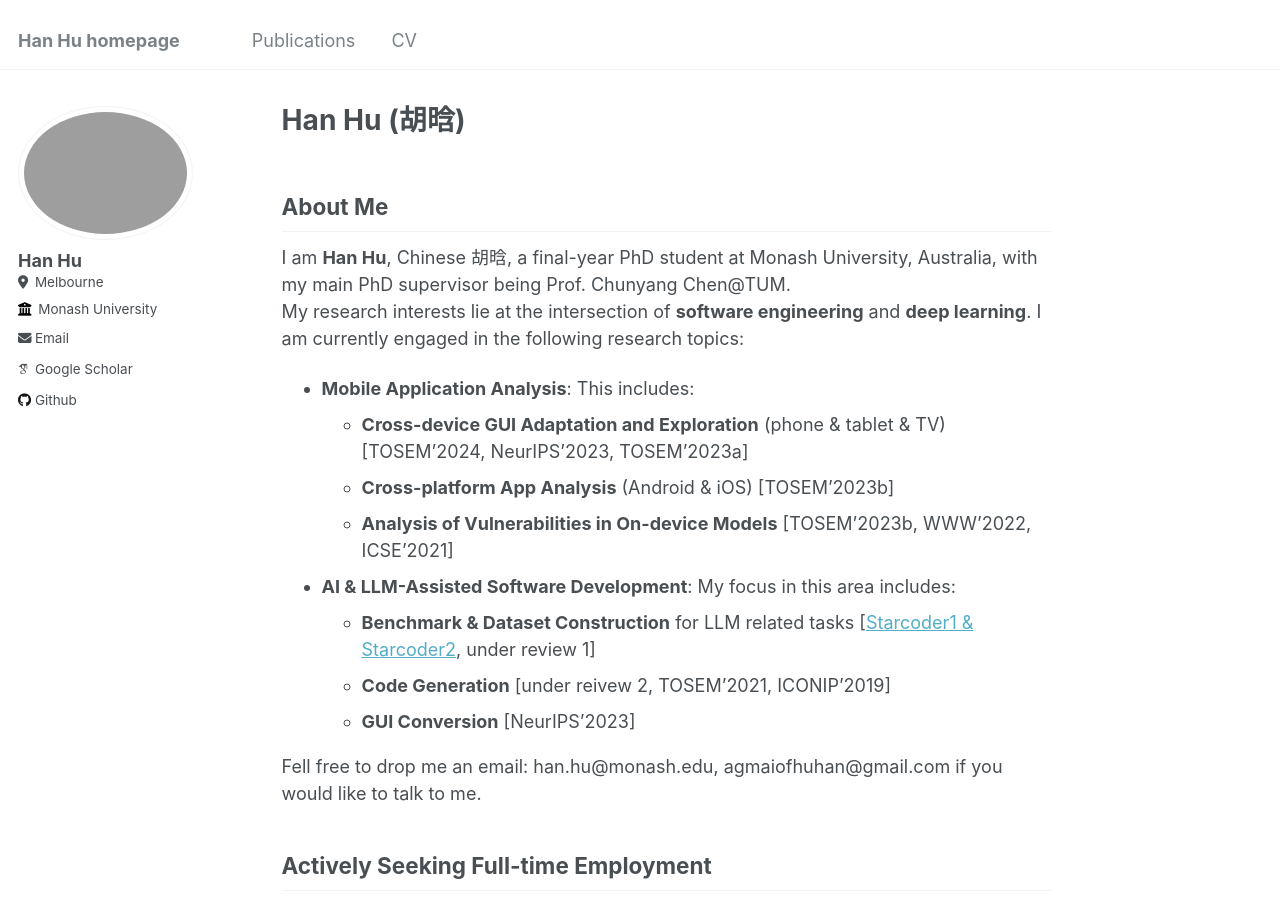
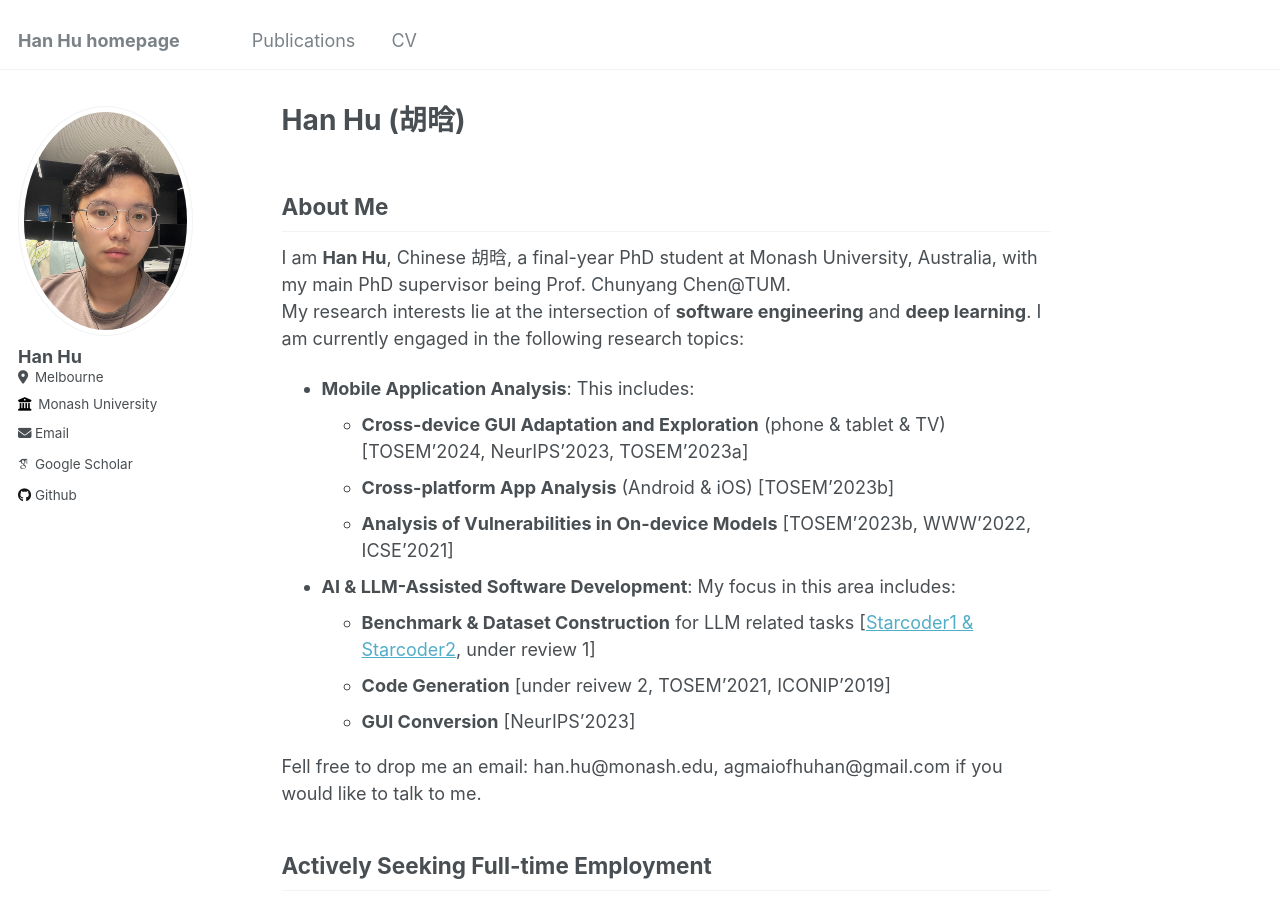
Before and after one commit to huhanGitHub/huhanGitHub.github.io, a Jekyll site: the page built from _pages/about.md, in a window 1280 px wide and 900 px high. Built offline with Jekyll 4.4.1, drawn with Linux system fonts in a browser that asks for light colours; some web fonts are replaced.

Commit message:
Update _config.yml

```diff
--- a/_config.yml
+++ b/_config.yml
@@ -21,7 +21,7 @@ repository               : "academicpages/academicpages.github.io"
 #               Additional customization can be done by editing /_includes/author-profile.html
 author:
   # Biographic information
-  avatar           : "woodside.png"
+  avatar           : "woodside.jpg"
   name             : "Han Hu"
   pronouns         : # example: "he/his"
   # bio              : "Short biography for the left-hand sidebar"
```
